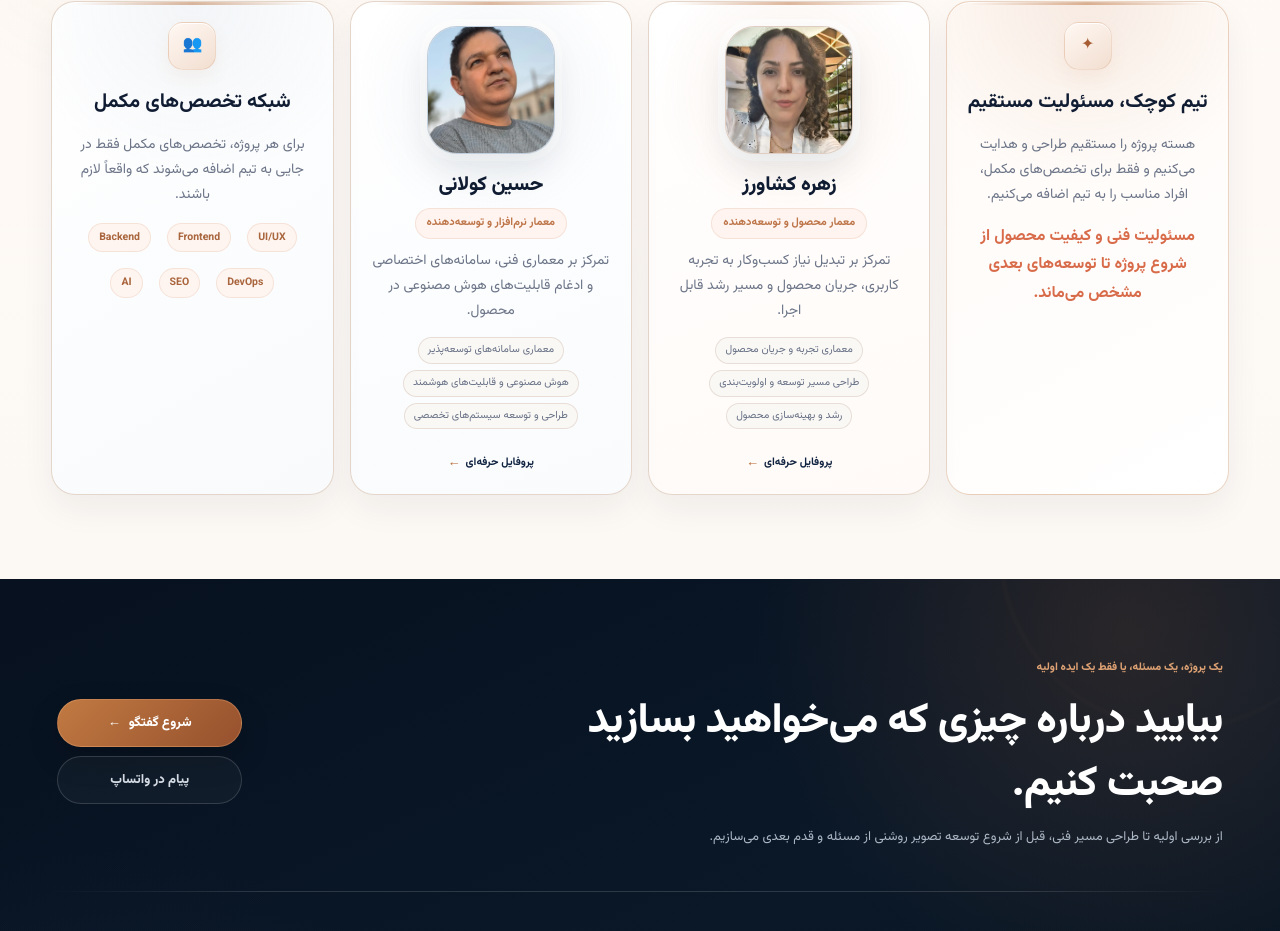
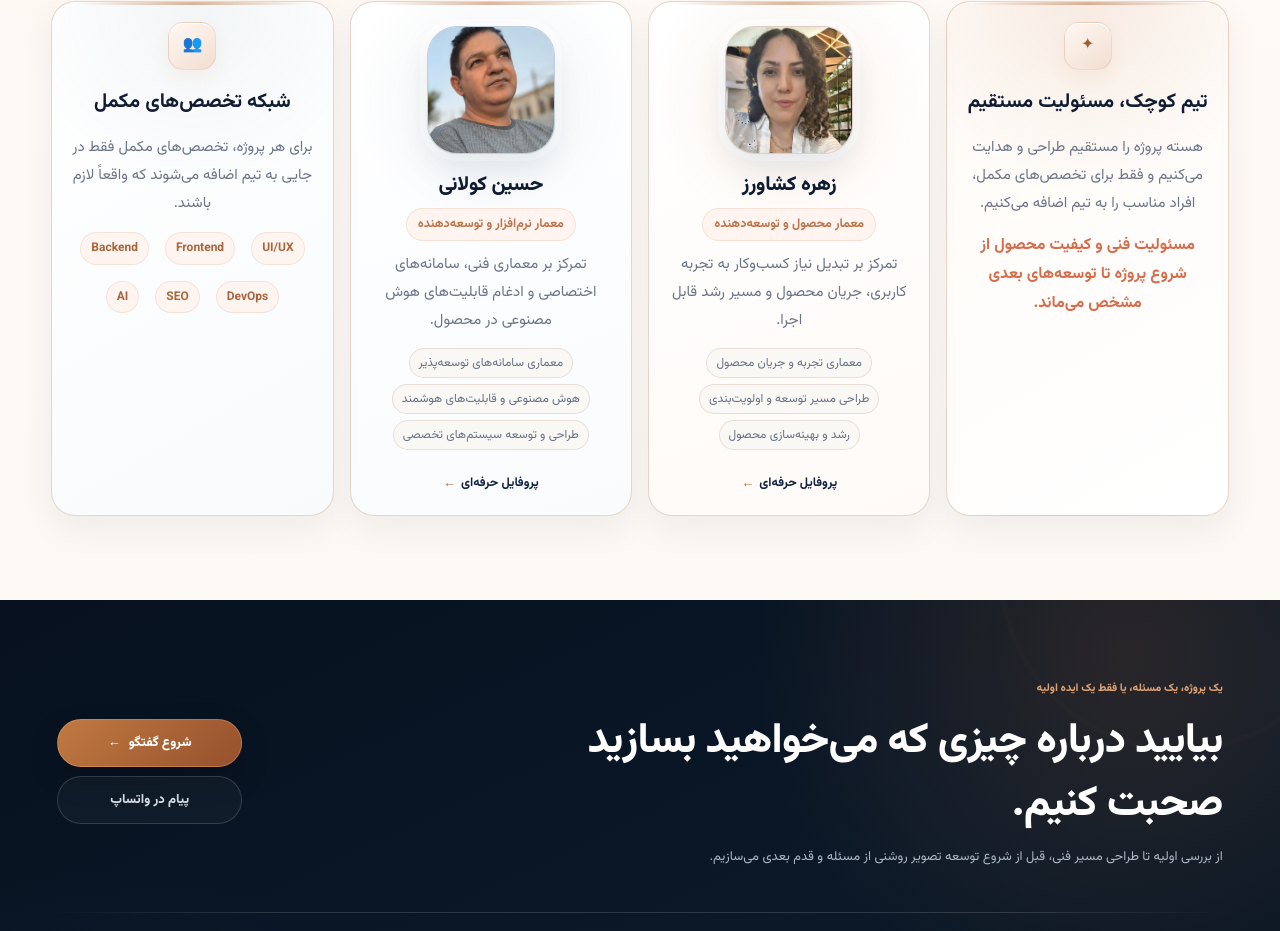
Before and after one commit to zohreksh/smartpilot, a Nuxt app: page / in a window 1280 px wide. Shown: the part 2498-3429 px from the top of the page. Built offline with nearby package versions, Linux system fonts and the light colour scheme.

Commit message:
Increase readability in TeamSection.vue

```diff
--- a/components/sections/TeamSection.vue
+++ b/components/sections/TeamSection.vue
@@ -178,8 +178,8 @@
   margin: 4px 0 6px;
 }
 .team-card p {
-  font-size: 14px;
-  line-height: 1.8;
+  font-size: 15px;
+  line-height: 1.85;
   color: #6c7588;
 }
 .intro-card strong {
@@ -260,8 +260,8 @@
   max-width: 250px;
   margin: 10px 0 0;
   color: #697386;
-  font-size: 11px;
-  line-height: 1.75;
+  font-size: 13px;
+  line-height: 1.8;
 }
 
 .job-title {
@@ -272,7 +272,7 @@
   border-radius: 999px;
   background: rgba(255, 243, 237, 0.88);
   color: #bd7448 !important;
-  font-size: 11px;
+  font-size: 12.5px;
   font-weight: 700;
 }
 
@@ -293,8 +293,8 @@
   border-radius: 999px;
   background: rgba(250, 247, 244, 0.88);
   color: #667085;
-  font-size: 10.5px;
-  line-height: 1.4;
+  font-size: 12px;
+  line-height: 1.5;
 }
 
 .profile-link {
@@ -304,7 +304,7 @@
   margin-top: auto;
   padding-top: 11px;
   color: #0f2240;
-  font-size: 11px;
+  font-size: 12.5px;
   font-weight: 700;
 }
 
@@ -325,7 +325,7 @@
   border-radius: 999px;
   background: rgba(255, 243, 237, 0.8);
   color: #a9653d;
-  font-size: 10.5px;
+  font-size: 12px;
   font-weight: 700;
 }
 @media (max-width: 1023px) {
@@ -362,7 +362,7 @@
   }
 
   .skills-list span {
-    font-size: 10.5px;
+    font-size: 12px;
     padding: 4px 8px;
   }
   .team-section {
```
